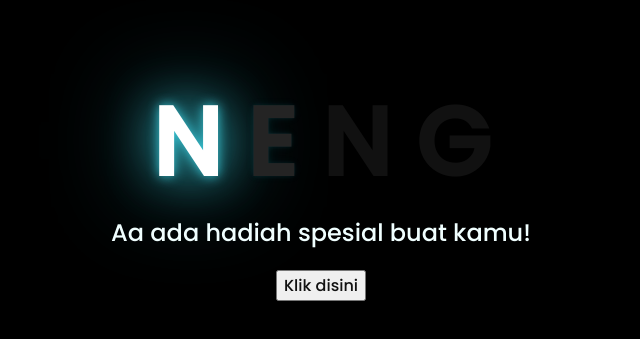
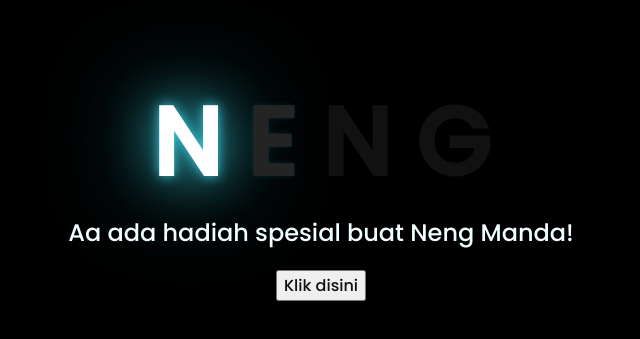
Before and after one commit to lukiahmad29/lukiahmad.github.io, a plain HTML site: page index.html in a window 1280 px wide. Shown: the part 223-562 px from the top of the page, without its empty margins (327-967 px from the left). Drawn offline with Linux system fonts and the light colour scheme.

Commit message:
Update index.html

```diff
--- a/index.html
+++ b/index.html
@@ -18,7 +18,7 @@
     </div>
 
     <div class="description">
-        <span>Aa ada hadiah spesial buat kamu!</span>
+        <span>Aa ada hadiah spesial buat Neng Manda!</span>
     </div>
     <div class="button">
         <button>
```
